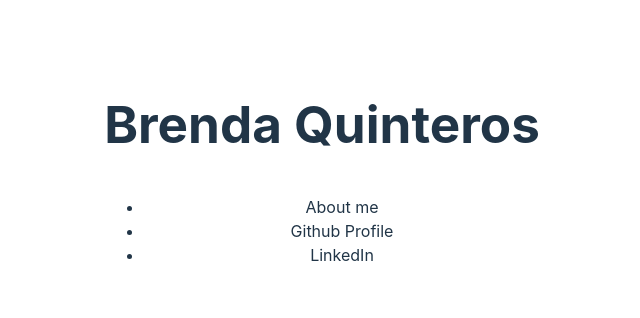
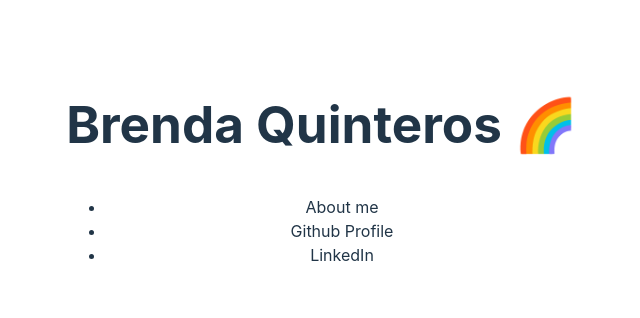
Before and after one commit to quinterosbrenda96/firstweb, a website built with Vite: page index.html in a window 1280 px wide. Shown: the part 232-550 px from the top of the page, without its empty margins (318-958 px from the left). Built offline with nearby package versions, Linux system fonts and the light colour scheme.

Commit message:
FOURTH COMMIT

```diff
--- a/index.html
+++ b/index.html
@@ -11,7 +11,7 @@
     <script src="./index.js"></script>
     <div id="app" class="app">
   <nav class="NavigationBar">
-      <h1 class="Titulo"> Brenda Quinteros </h1>
+      <h1 class="Titulo"> Brenda Quinteros 🌈 </h1>
       <ul class="ListaOrdenada">
         <li class="ElementoLista"> About me </li>
         <li class="ElementoLista"> Github Profile </li>
```
